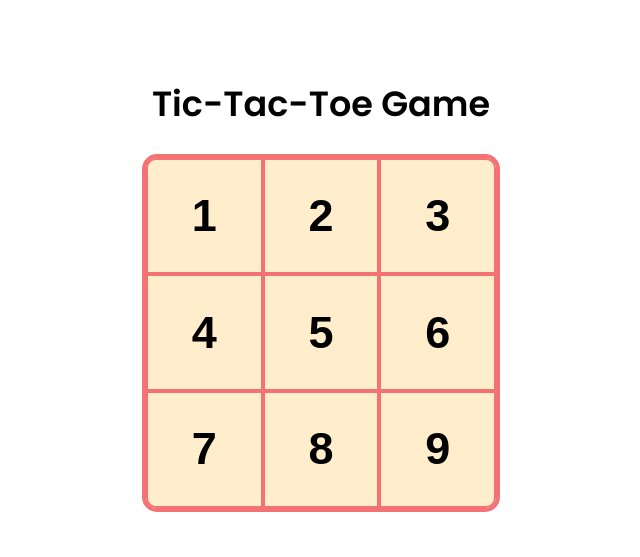
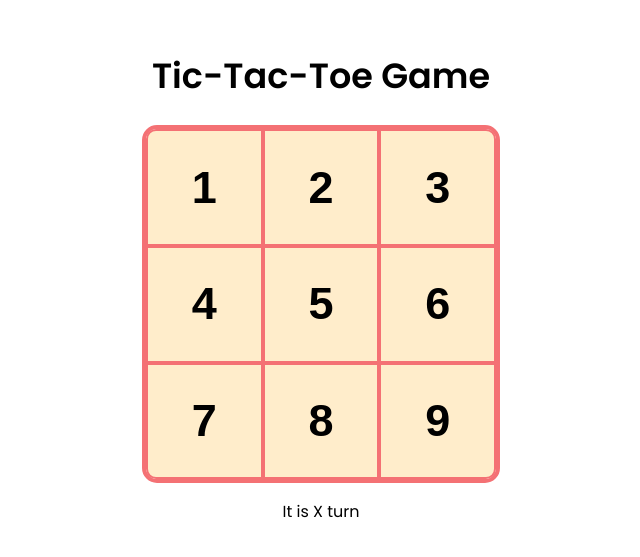
Before and after one commit to 2022-DEV3-007/TicTacToe, a React (Create React App) app: page / in a window 1280 px wide. Shown: the part 113-670 px from the top of the page, without its empty margins (319-959 px from the left). Built offline with nearby package versions, Linux system fonts and the light colour scheme.

Commit message:
X starts the game

```diff
--- a/src/components/Game/Game.jsx
+++ b/src/components/Game/Game.jsx
@@ -1,7 +1,9 @@
 import './Game.css';
 import Board from '../Board/Board';
+import { useState } from 'react';
 
 function Game() {
+  const [xIsNext, setXIsNext] = useState(true)
 
   const handleClick = (pos) => {
     console.log(pos)
@@ -11,6 +13,7 @@ function Game() {
     <div className='game__container'>
       <h1 className='game__title'>Tic-Tac-Toe Game</h1>
       <Board onClick={handleClick}/>
+      <p>It is {xIsNext ? "X" : "O"} turn</p>
     </div>
 
   );
```
Also changed, not shown: 1 other file (tests, documents, lock files or other folders).
